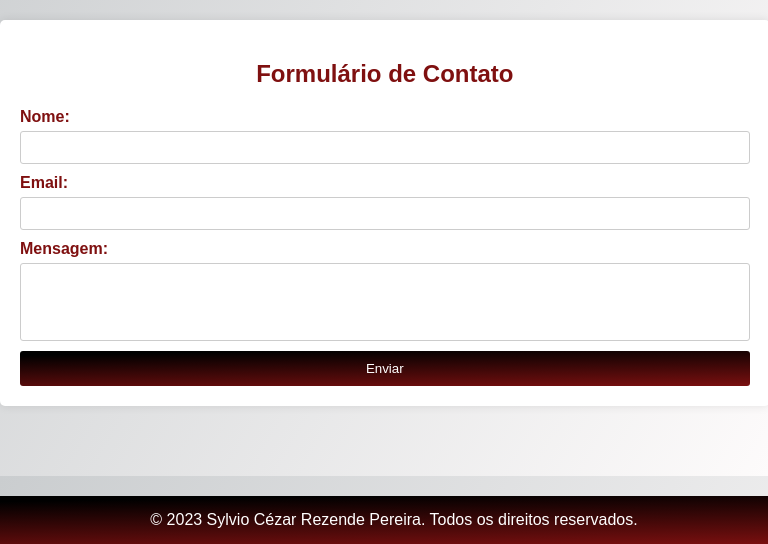
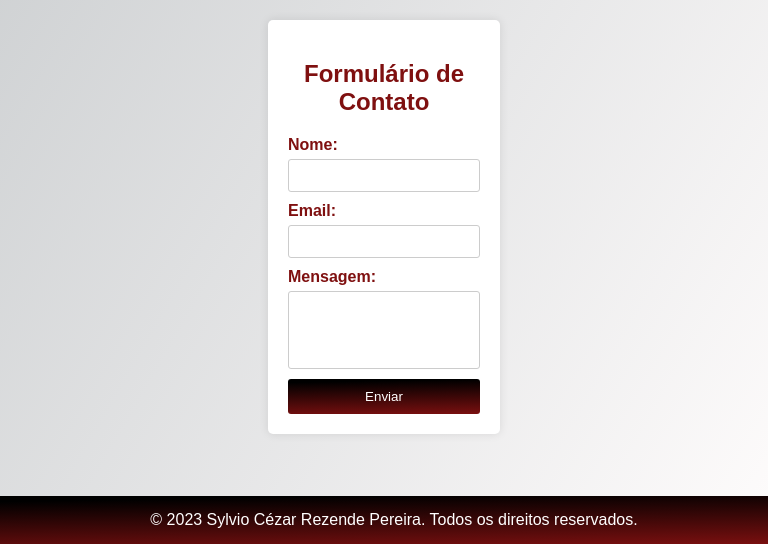
Before and after one commit to Sylvio-Cezar/Sylvio-Cezar.github.io, a plain HTML site: page contact.html in a window 768 px wide. Shown: the part 256-800 px from the top of the page. Drawn offline with Linux system fonts and the light colour scheme.

Commit message:
correção media only

```diff
--- a/styles.css
+++ b/styles.css
@@ -170,19 +170,14 @@ footer {
     padding: 20px;
     border-radius: 5px;
     box-shadow: 0 0 10px rgba(0, 0, 0, 0.1);
+    width: 95%;
     margin: auto;
     margin-top: 20px;
 }
 
 @media only screen and (min-width: 768px) {
     .container {
-        width: 25%;
-    }
-}
-
-@media only screen and (max-width: 768px) {
-    .container {
-        width: 95%;
+        width: 25% !important;
     }
 }
 
```
